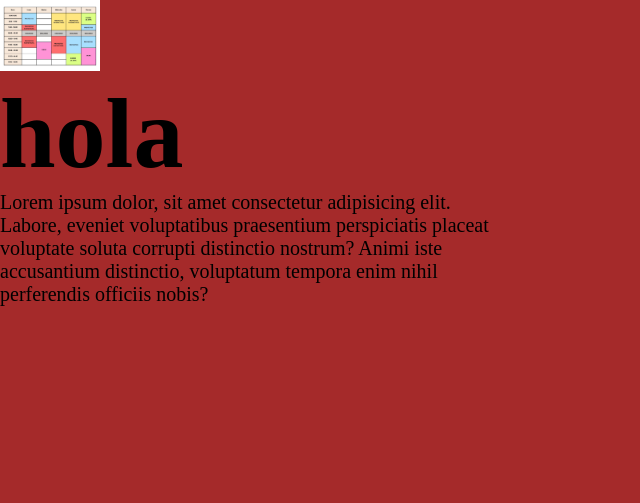
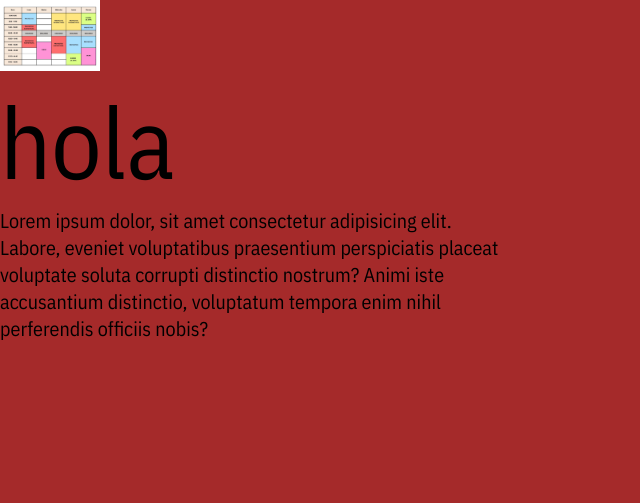
Before and after one commit to spurnadesign/p2_1, a plain HTML site: page index.html in a window 1280 px wide. Shown: the whole page, without its empty margins (0-640 px from the left). Drawn offline with nearby package versions, Linux system fonts and the light colour scheme; a web font is replaced by a local one.

Commit message:
Update index.html

```diff
--- a/index.html
+++ b/index.html
@@ -9,7 +9,7 @@
 <link rel="preconnect" href="https://fonts.gstatic.com" crossorigin>
 <link href="https://fonts.googleapis.com/css2?family=BBH+Sans+Bogle&family=IBM+Plex+Sans+Condensed:ital,wght@0,100;0,200;0,300;0,400;0,500;0,600;0,700;1,100;1,200;1,300;1,400;1,500;1,600;1,700&family=Roboto:ital,wght@0,100..900;1,100..900&display=swap" rel="stylesheet">
     <style>
-        . {
+ .ibm-plex-sans-condensed-thin {
   font-family: "IBM Plex Sans Condensed", sans-serif;
   font-weight: 100;
   font-style: normal;
@@ -33,10 +33,11 @@
         h1{
             font-size: 5rem;
         }
-        .gallery_content{ibm-plex-sans-condensed-thin
+        .gallery_content{
             width: 500px;
           display: flex;
           flex-direction: column;
+
         }
         .figure {
             width: 500px;
@@ -44,8 +45,6 @@
         }
         div img
             .figure img{
-
-
 width: 100%;
 height: 100%;
 object-fit: cover;
```
